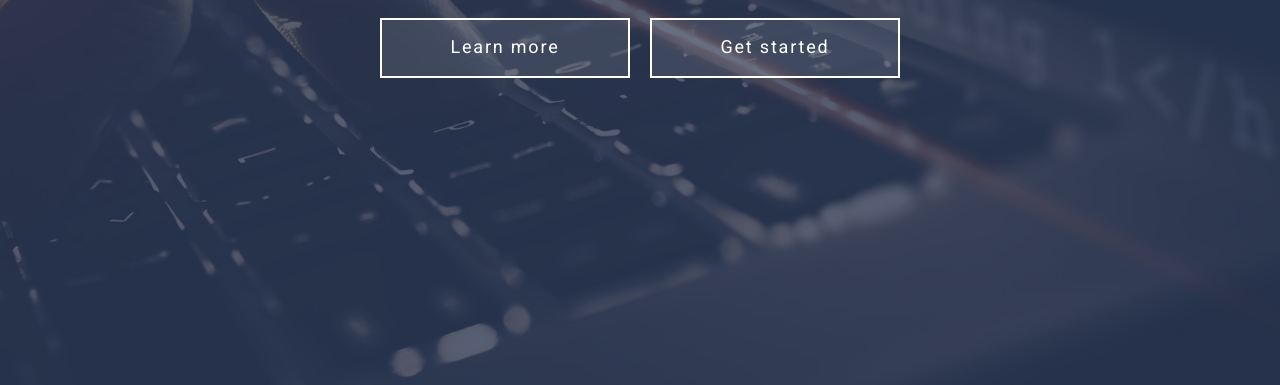
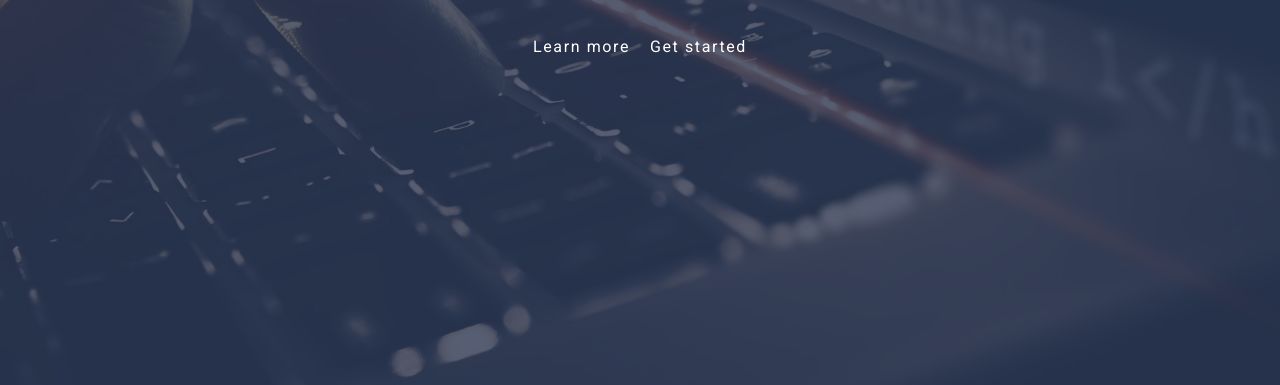
Before and after one commit to SeniorCrashTest/project-main, a website: page index.html in a window 1280 px wide. Shown: the part 415-800 px from the top of the page. Drawn offline with Linux system fonts and the light colour scheme.

Commit message:
Пропали кнопки

```diff
--- a/assets/scss/common/_classes.scss
+++ b/assets/scss/common/_classes.scss
@@ -1,24 +1,36 @@
-@use "../presets" as *;
+@use "../presets/" as *;
+@use "../mixins/" as *;
 
-.btn {
-	display: flex;
-	align-items: center;
-	justify-content: center;
+*,
+*::before,
+*::after {
+	box-sizing: border-box;
+}
 
-	min-width: 250px;
-	height: 60px;
-	padding: 0.5em 1em;
+html {
+	overflow-y: scroll;
 
-	transition: background-color 0.5s;
+	font-family: $font-main;
+	font-size: $font-size;
+}
+
+body {
 	letter-spacing: 0.1em;
 
-	border: 2px solid $color-light;
-	background-color: rgba($color-light, 0.1);
+	color: $color-primary;
+	background-color: $color-light;
+}
 
-	font-size: 18px;
+h1 {
+	letter-spacing: 0.08em;
 
-	&:hover,
-	&:focus {
-		background-color: $color-accent;
-	}
+	font-family: $font-header;
+	font-weight: 300;
+	line-height: 1.2em;
 }
+
+a {
+	text-decoration: none;
+
+	color: $color-light;
+}
--- a/assets/scss/common/_typography.scss
+++ b/assets/scss/common/_typography.scss
@@ -1,4 +1,5 @@
-@use "../presets" as *;
+@use "../presets/" as *;
+@use "../mixins/" as *;
 
 *,
 ::after,
--- a/assets/scss/components/header/_header-content.scss
+++ b/assets/scss/components/header/_header-content.scss
@@ -1,5 +1,5 @@
-@use "../../presets" as *;
-@use "../../mixin" as *;
+@use "../../presets/" as *;
+@use "../../mixins/" as *;
 
 .header-content {
 	position: relative;
--- a/assets/scss/components/header/_header-logo.scss
+++ b/assets/scss/components/header/_header-logo.scss
@@ -1,5 +1,5 @@
-@use "../../presets" as *;
-@use "../../mixin" as *;
+@use "../../presets/" as *;
+@use "../../mixins/" as *;
 
 .header-logo {
 	letter-spacing: 0.22em;
--- a/assets/scss/components/header/_header-menu.scss
+++ b/assets/scss/components/header/_header-menu.scss
@@ -1,5 +1,5 @@
-@use "../../presets" as *;
-@use "../../mixin" as *;
+@use "../../presets/" as *;
+@use "../../mixins/" as *;
 
 .header-menu {
 	position: absolute;
--- a/assets/scss/components/header/_header-navbar.scss
+++ b/assets/scss/components/header/_header-navbar.scss
@@ -1,5 +1,6 @@
-@use "../../presets" as *;
-@use "../../mixin" as *;
+@use "../../presets/" as *;
+@use "../../mixins/" as *;
+
 
 .header-navbar {
 	width: 100%;
--- a/assets/scss/components/header/_header-overlay.scss
+++ b/assets/scss/components/header/_header-overlay.scss
@@ -1,5 +1,5 @@
-@use "../../presets" as *;
-@use "../../mixin" as *;
+@use "../../presets/" as *;
+@use "../../mixins/" as *;
 
 .header-overlay {
 	position: absolute;
--- a/assets/scss/components/header/_header.scss
+++ b/assets/scss/components/header/_header.scss
@@ -1,5 +1,5 @@
-@use "../../presets" as *;
-@use "../../mixin" as *;
+@use "../../presets/" as *;
+@use "../../mixins/" as *;
 
 .header {
 	position: relative;
--- a/assets/scss/mixins/_extends.scss
+++ b/assets/scss/mixins/_extends.scss
@@ -1,4 +1,4 @@
-@use "../presets" as *;
+@use "../presets/" as *;
 
 %container {
 	max-width: $ul;
--- a/assets/scss/mixins/_mixins-media.scss
+++ b/assets/scss/mixins/_mixins-media.scss
@@ -1,5 +1,3 @@
-// @use "../presets" as *;
-
 $diff: 0.2px;
 
 /* ul */
--- a/assets/scss/mixins/_mixins.scss
+++ b/assets/scss/mixins/_mixins.scss
@@ -1,4 +1,3 @@
-@use "../presets" as *;
 
 @mixin text-shortener {
 	display: block;
@@ -40,7 +39,7 @@
 	list-style: none;
 }
 
-@mixin abs-position ($top: 0, $right: 0, $bottom: 0, $left: 0) {
+@mixin abs-position($top: 0, $right: 0, $bottom: 0, $left: 0) {
 	position: absolute;
 	top: $top;
 	right: $right;
@@ -51,10 +50,3 @@
 @mixin box-shadow {
 	box-shadow: -3px 3px 20px -10px darken($color-gray-dark, 40%);
 }
-
-@mixin unlist ($m: 0, $p: 0) {
-	margin: $m;
-	padding: $p;
-
-	list-style: none;
-}
--- a/assets/scss/presets/_index.scss
+++ b/assets/scss/presets/_index.scss
@@ -1,3 +1,2 @@
 @forward "skin";
 @forward "variables";
-@forward "mixins";
```
Also changed, not shown: assets/css/style.css, assets/scss/style.scss (line endings or trailing spaces), 1 other file. Lines whose indentation alone changed are shown as unchanged.
